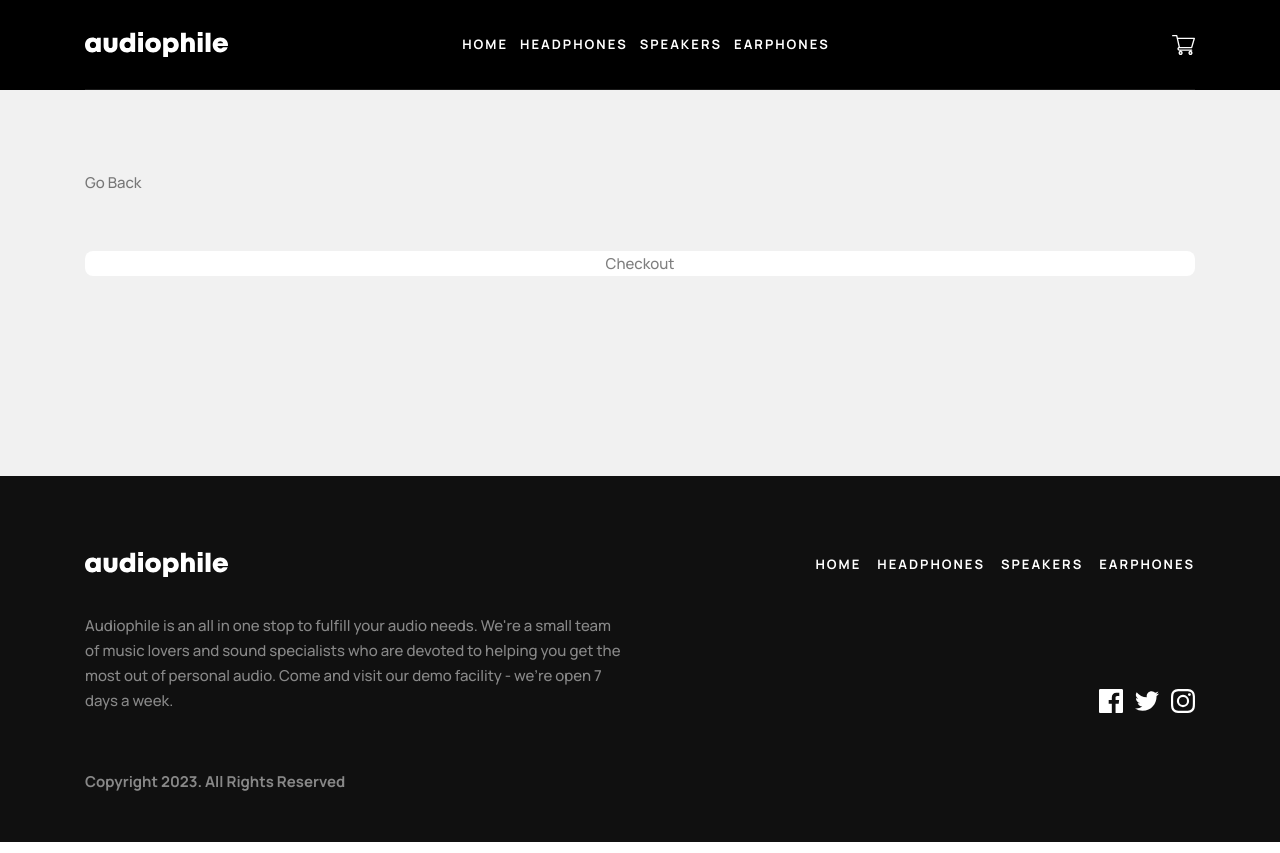
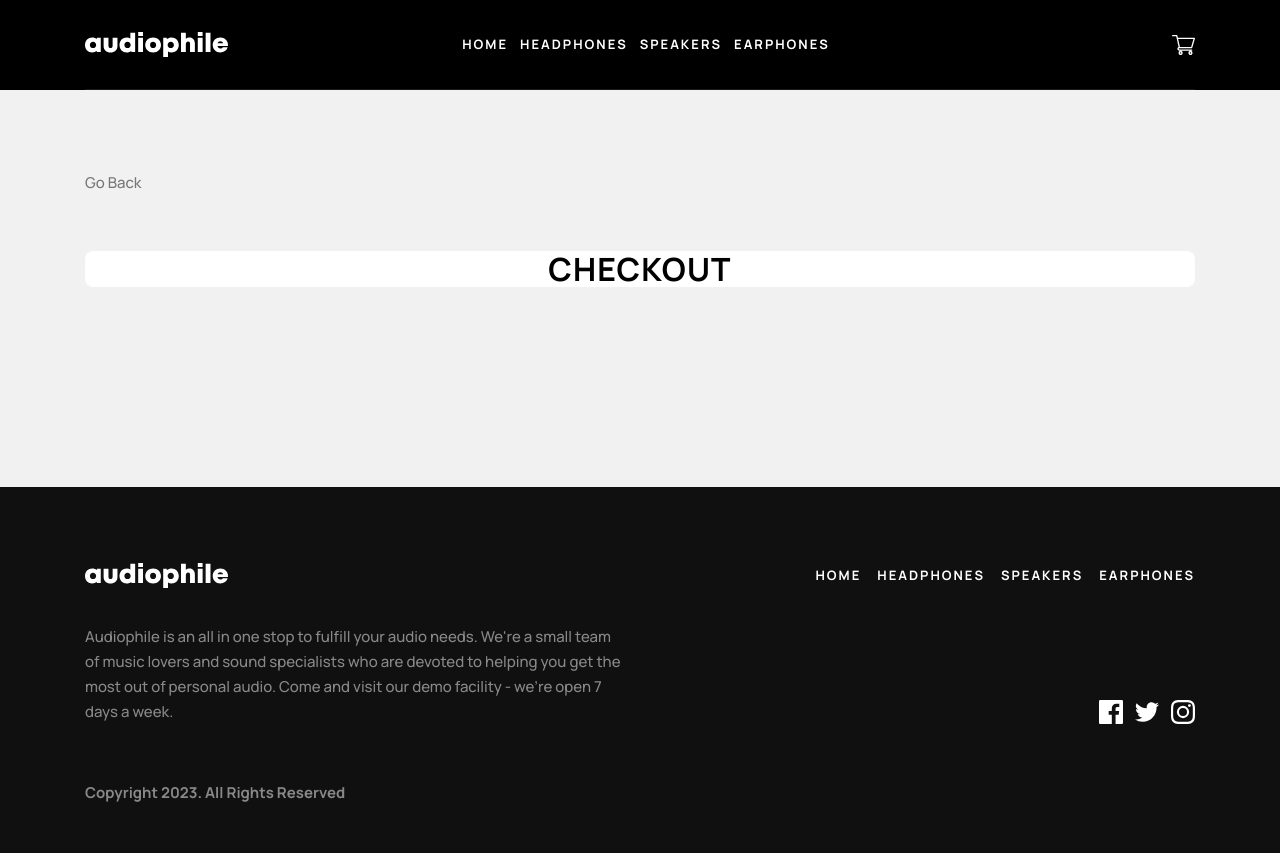
Before and after one commit to scottmotion/audiophile-ecommerce, a React (Vite) app: page /audiophile-ecommerce/checkout in a window 1280 px wide. Built offline with nearby package versions, Linux system fonts and the light colour scheme.

Commit message:
Update Checkout.tsx

```diff
--- a/src/pages/Checkout.tsx
+++ b/src/pages/Checkout.tsx
@@ -3,7 +3,7 @@ export default function Checkout() {
   return (
     <>
       <nav className="flex w-full flex-col items-center justify-center px-6 md:px-10 lg:bg-light-grey">
-        <div className="max-w-content flex w-full flex-row pb-6 pt-4 md:pt-8 lg:pb-14 lg:pt-20">
+        <div className="flex w-full max-w-content flex-row pb-6 pt-4 md:pt-8 lg:pb-14 lg:pt-20">
           <Link to={".."} relative="path">
             <button>
               <p>Go Back</p>
@@ -12,8 +12,8 @@ export default function Checkout() {
         </div>
       </nav>
       <main className="flex w-full flex-col items-center gap-[7.5rem] px-6 md:px-10 lg:gap-[10rem] lg:bg-light-grey">
-        <section className="max-w-content mb-[7.5rem] flex w-full flex-col items-center gap-20 rounded-lg bg-white lg:mb-[12.5rem]">
-          <p>Checkout</p>
+        <section className="mb-[7.5rem] flex w-full max-w-content flex-col items-center gap-20 rounded-lg bg-white lg:mb-[12.5rem]">
+          <h1 className="heading-4">Checkout</h1>
         </section>
       </main>
     </>
```
